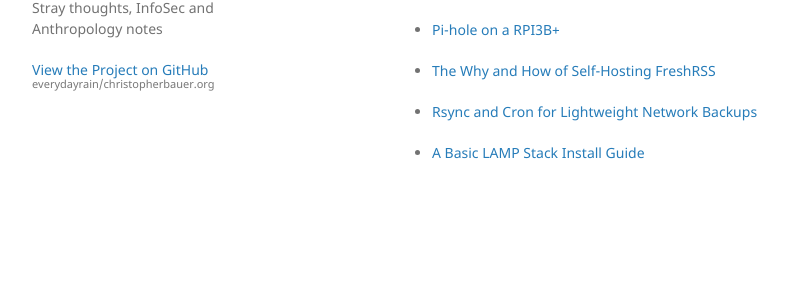
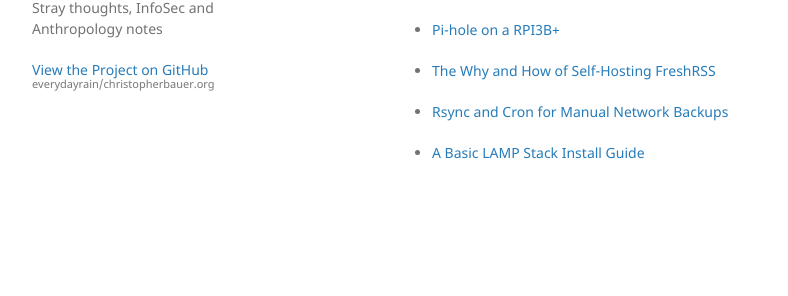
Before and after one commit to everydayrain/christopherbauer.org, a Jekyll site: the page built from projects.md, in a window 1280 px wide. Shown: the part 143-439 px from the top of the page, without its empty margins (178-966 px from the left). Built offline with Jekyll 4.4.1, drawn with Linux system fonts in a browser that asks for light colours.

Commit message:
Update projects.md

```diff
--- a/projects.md
+++ b/projects.md
@@ -9,6 +9,6 @@ title: Projects
 
 - [The Why and How of Self-Hosting FreshRSS](https://christopherbauer.org/2022/09/15/The-Why-and-How-of-Self-Hosting-FreshRSS.html)
 
-- [Rsync and Cron for Lightweight Network Backups](https://christopherbauer.org/2022/10/28/rsync-cron.html)
+- [Rsync and Cron for Manual Network Backups](https://christopherbauer.org/2022/10/28/rsync-cron.html)
 
 - [A Basic LAMP Stack Install Guide](https://christopherbauer.org/2022/11/08/lamp-install.html)
```
